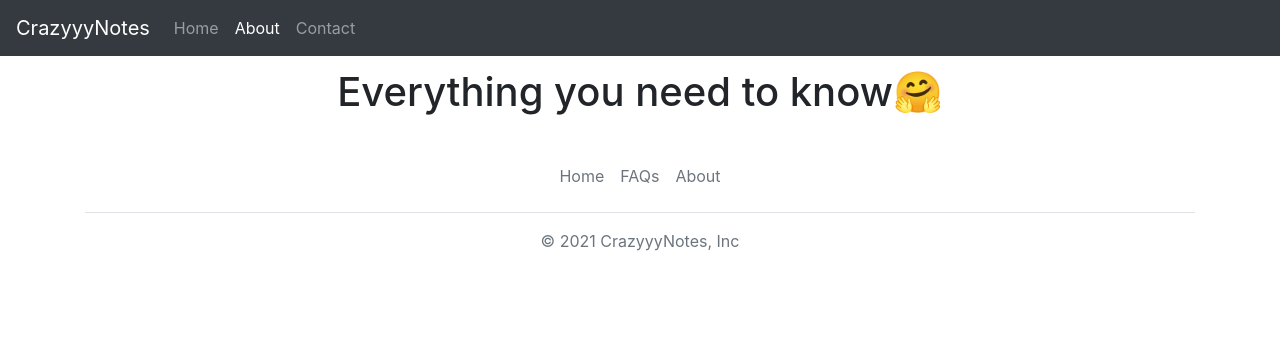
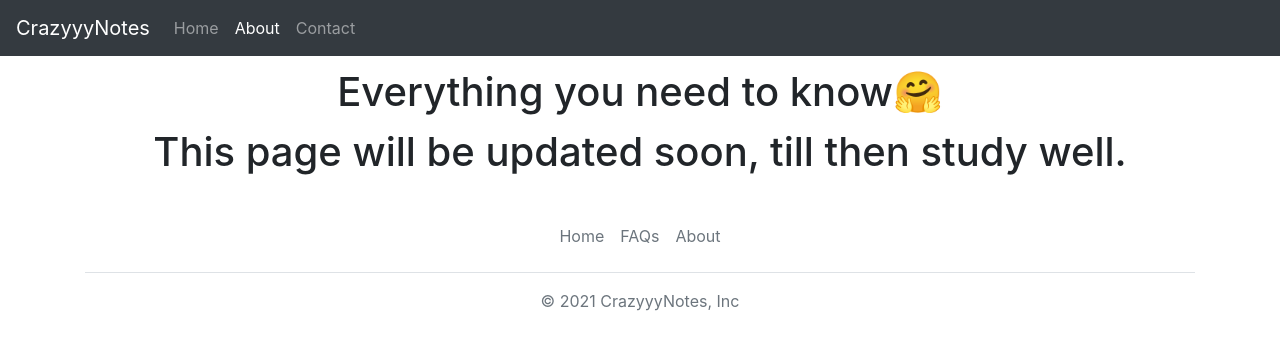
Before and after one commit to anurag1github/anuragkushwaha, a plain HTML site: page about.html in a window 1280 px wide. Drawn offline with nearby package versions, Linux system fonts and the light colour scheme.

Commit message:
Update about.html

```diff
--- a/about.html
+++ b/about.html
@@ -46,6 +46,9 @@
 <div class="container mainH">
     <h1>Everything you need to know🤗</h1>
 </div>
+    <div class="container mainH">
+    <h1>This page will be updated soon, till then study well.</h1>
+</div>
 
     <div class="container">
         <footer class="py-3 my-4">
```
